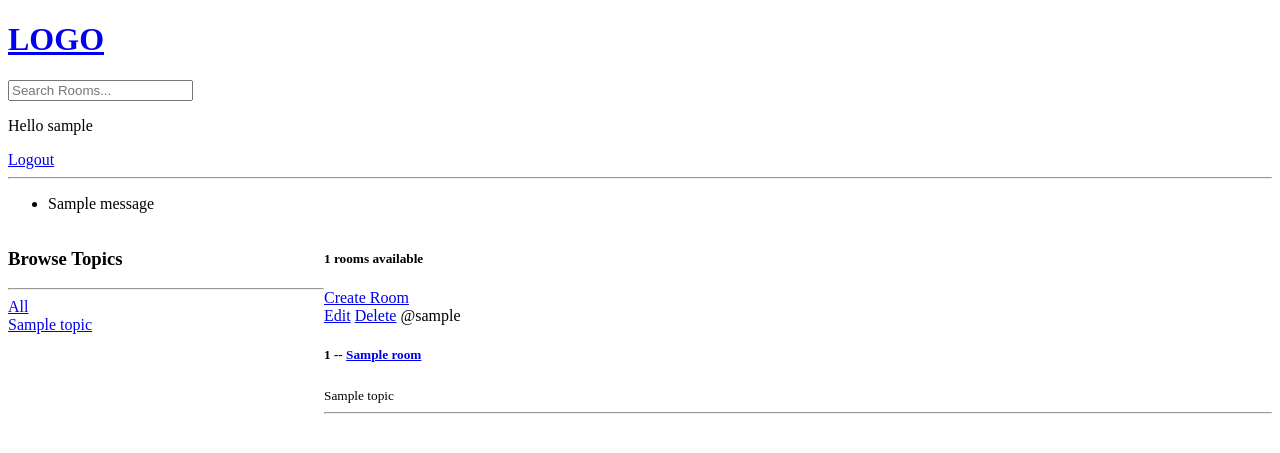
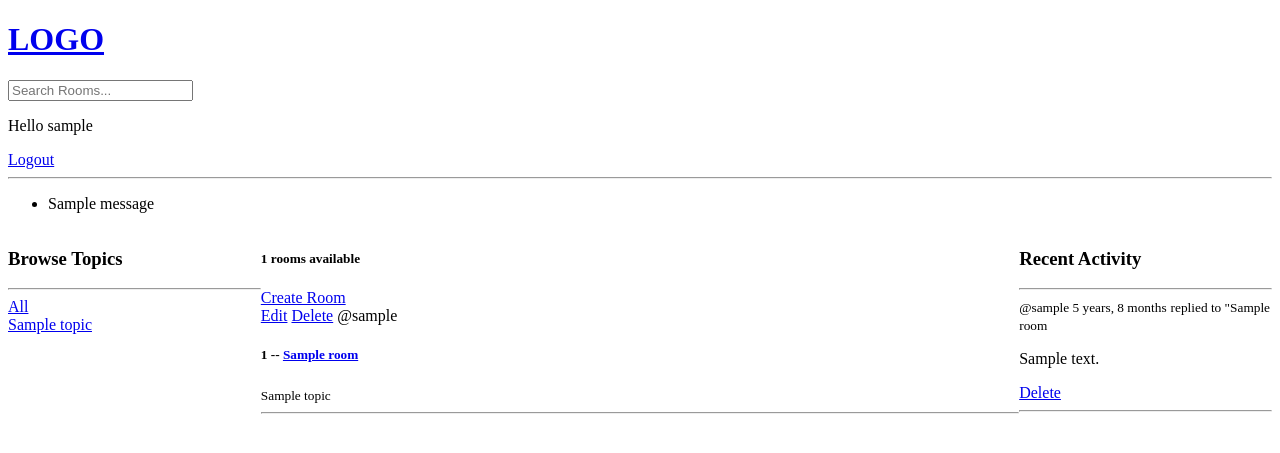
Before and after one commit to rajchaudhary-95/djangominiproject, a Django app: page / in a window 1280 px wide. Shown: the top 453 px of the page. Run offline with Django 5.2, Linux system fonts and the light colour scheme; a user stored in the database is signed in; tables that the repository leaves empty hold one stand-in row (values such as "Sample post"); one stand-in notice (Sample message) is shown.

Commit message:
Django project Activity feed

```diff
--- a/base/models.py
+++ b/base/models.py
@@ -31,6 +31,7 @@ class Message(models.Model):
     body = models.TextField()
     updated = models.DateTimeField(auto_now=True) #it takes the snapshot of everytime this table is updated
     created = models.DateField(auto_now_add=True) #it takes snapshot of time the first time the table was created(instance of this class was created)
-
+    class Meta:
+        ordering = ['-updated', '-created']
     def __str__(self):
         return self.body[0:50]
--- /dev/null
+++ b/base/templates/base/activity_component.html
@@ -0,0 +1,14 @@
+<h3>Recent Activity</h3>
+<hr>
+{% for message in room_messages%}
+<div>
+    <small>@{{message.user}} {{message.updated|timesince}}</small>
+    <small>replied to "{{message.room}}</small>
+
+    <p>{{message}}</p>
+    {% if request.user == message.user %}
+    <a href="{% url 'delete-message' message.id %}">Delete</a>
+    {% endif %}
+    <hr>
+</div>
+{% endfor %}
--- /dev/null
+++ b/base/templates/base/feed_component.html
@@ -0,0 +1,16 @@
+<div>
+
+{% for room in rooms %}
+    <div>
+        {% if request.user == room.host %}
+        <a href="{% url 'update-room' room.id %}">Edit</a>
+        <a href="{% url 'delete-room' room.id%}">Delete</a>
+        {% endif %}
+        <span>@{{room.host.username}}</span>
+        <h5>{{room.id}} -- <a href="{% url 'room' room.id %}">{{room.name}}</a></h5>
+        <small>{{room.topic.name}}</small>
+        <hr>
+    </div>
+
+{% endfor %}
+</div>
--- a/base/templates/base/home.html
+++ b/base/templates/base/home.html
@@ -5,46 +5,24 @@
 <style>
     .home-container{
         display:grid;
-        grid-template-columns: 1fr 3fr;         /* 1:3 ratio for browse topics and other stuff taking total space*/
+        grid-template-columns: 1fr 3fr 1fr;         /* 1:3 ratio for browse topics and other stuff taking total space*/
     }
 
 </style>
 <div class="home-container">
 
     <div>
-        <h3>Browse Topics</h3>
-        <hr>
-        <div>
-            <a href="{% url 'home' %}">All</a>
-        </div>
-
-        {% for topic in topics %}
-            <div>
-                <a href="{% url 'home' %}?q={{topic.name}}">{{topic.name}}</a>      <!-- Clicking on these topic names we go into the site having /topicname for eg /?q=Django-->
-            </div>
-        {% endfor %}
+        {% include 'base/topics_component.html' %}
     </div>
     <div>
         <h5>{{room_count}} rooms available</h5>
         <a href="{% url 'create-room' %}">Create Room</a>
 
-        <div>
+        {% include 'base/feed_component.html' %}
 
-            {% for room in rooms %}
-                <div>
-                    {% if request.user == room.host %}
-                    <a href="{% url 'update-room' room.id %}">Edit</a>
-                    <a href="{% url 'delete-room' room.id%}">Delete</a>
-                    {% endif %}
-                    <span>@{{room.host.username}}</span>
-                    <h5>{{room.id}} -- <a href="{% url 'room' room.id %}">{{room.name}}</a></h5>
-                    <small>{{room.topic.name}}</small>
-                    <hr>
-                </div>
-
-            {% endfor %}
-        </div>
-
+    </div>
+    <div>
+        {% include 'base/activity_component.html' %}
     </div>
 
 
--- /dev/null
+++ b/base/templates/base/topics_component.html
@@ -0,0 +1,11 @@
+<h3>Browse Topics</h3>
+<hr>
+<div>
+    <a href="{% url 'home' %}">All</a>
+</div>
+
+{% for topic in topics %}
+    <div>
+        <a href="{% url 'home' %}?q={{topic.name}}">{{topic.name}}</a>      <!-- Clicking on these topic names we go into the site having /topicname for eg /?q=Django-->
+    </div>
+{% endfor %}
--- a/base/urls.py
+++ b/base/urls.py
@@ -10,4 +10,5 @@ urlpatterns = [
     path('create-room/',views.createRoom, name="create-room"),
     path('update-room/<str:pk>/',views.updateRoom, name="update-room"),
     path('delete-room/<str:pk>/',views.deleteRoom, name="delete-room"),
+    path('delete-message/<str:pk>/',views.deleteMessage, name="delete-message"),
 ]
--- a/base/views.py
+++ b/base/views.py
@@ -68,21 +68,25 @@ def home(request):
                 # by using Q we put OR for searching either room name or room topic or room description
     topics = Topic.objects.all()
     room_count = rooms.count()
-    context = {'rooms':rooms,'topics':topics, 'room_count':room_count}
+
+    room_messages = Message.objects.filter(Q(room__topic__name__icontains=q))
+
+    context = {'rooms':rooms,'topics':topics, 'room_count':room_count,'room_messages':room_messages}
     return render(request, 'base/home.html', context)
 
 def room(request,pk):
     room = Room.objects.get(id=pk)
-    room_messages = room.message_set.all().order_by('-updated')
-
+    room_messages = room.message_set.all()
+    participants = room.participants.all()
     if request.method =='POST':
         message = Message.objects.create(
             user = request.user,
             room = room,
             body = request.POST.get('body')
         )
+        room.participants.add(request.user)
         return redirect('room', pk=room.id)
-    context  = {'room':room,'room_messages' : room_messages}
+    context  = {'room':room,'room_messages' : room_messages,'participants':participants}
 
     return render(request, 'base/room.html', context)
 
@@ -126,3 +130,14 @@ def deleteRoom(request,pk):
         room.delete()
         return redirect('home')
     return render(request,'base/delete.html',{'obj':room})
+
+@login_required(login_url='/login')
+def deleteMessage(request,pk):
+    message = Message.objects.get(id=pk)
+
+    if request.user != message.user:
+        return HttpResponse("You are not allowed here!")
+    if request.method == 'POST':
+        message.delete()
+        return redirect('home')
+    return render(request,'base/delete.html',{'obj':message})
```
Also changed, not shown: base/templates/base/room.html (+11 -3 lines).
